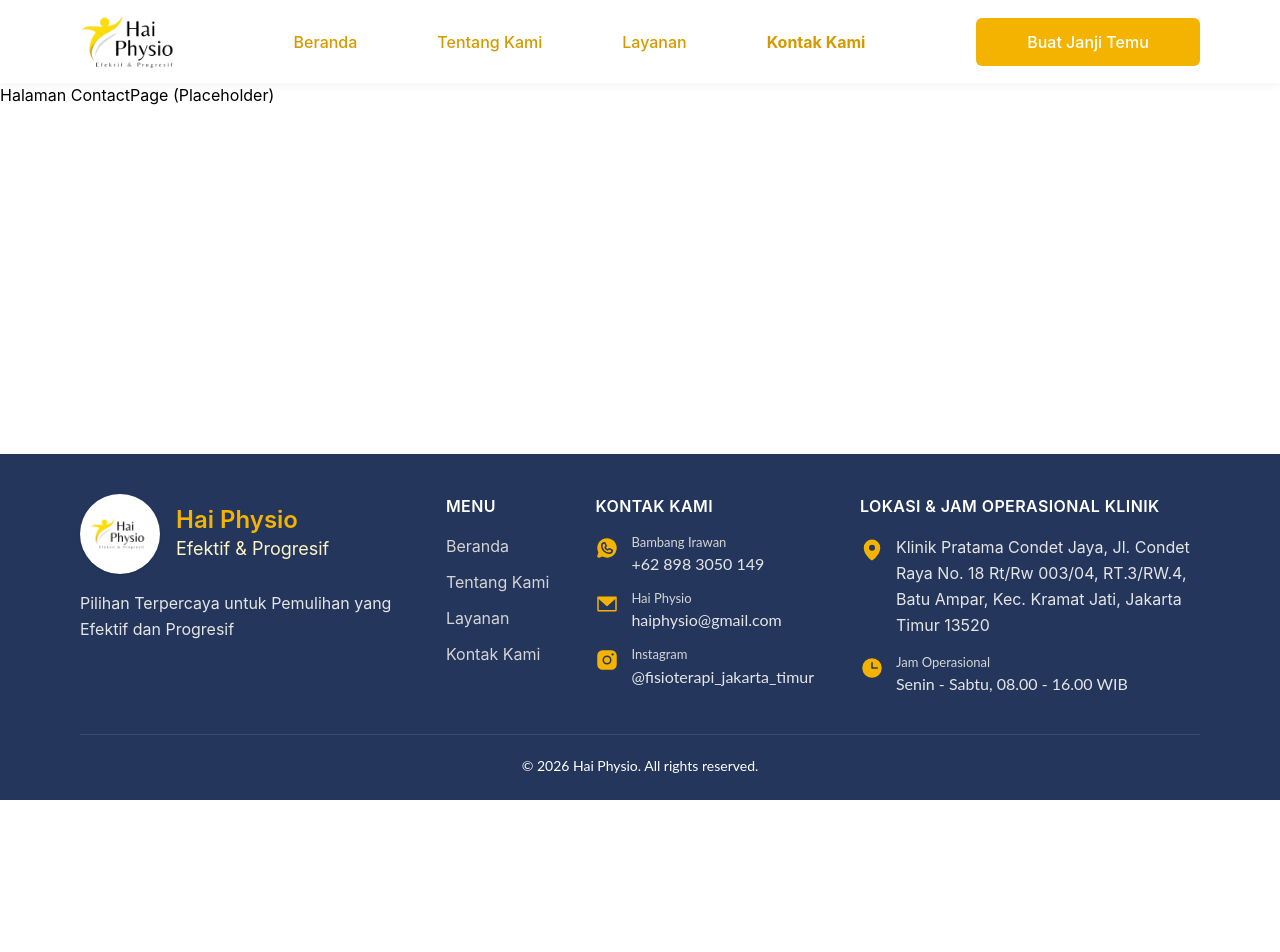
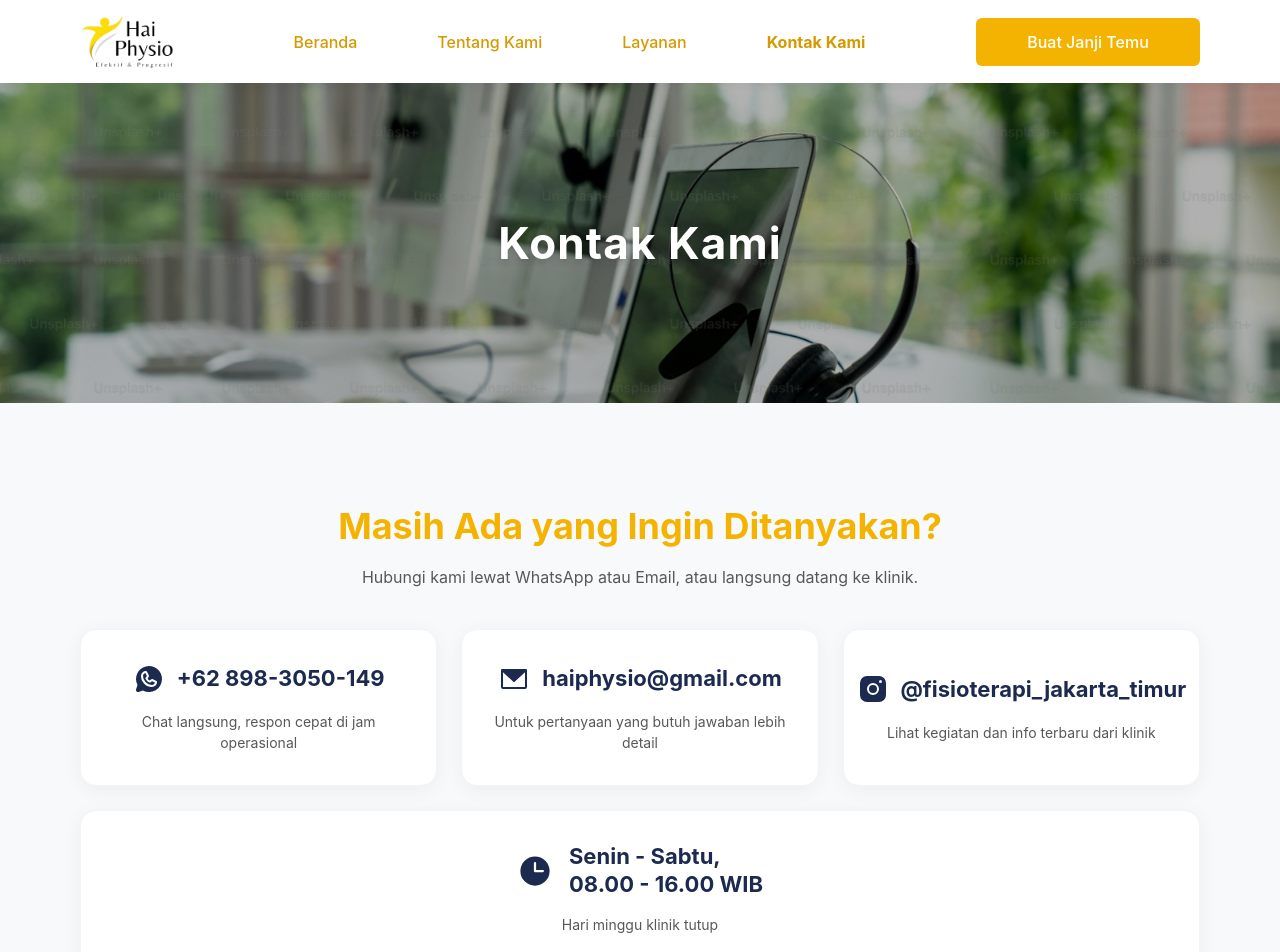
Before and after one commit to dezel21/web-HaiPhysio, a Next.js app: page /kontak in a window 1280 px wide. Shown: the top 952 px of the page. Before the commit the page ends 800 px from the top, so only its background shows below. Built offline with nearby package versions, Linux system fonts and the light colour scheme.

Commit message:
feat: complete slicing for Kontak Kami page

```diff
--- a/src/app/kontak/page.tsx
+++ b/src/app/kontak/page.tsx
@@ -1,3 +1,176 @@
-export default function ContactPage() {
-  return <div>Halaman ContactPage (Placeholder)</div>;
+"use client";
+
+import Image from "next/image";
+import Link from "next/link";
+import {
+  Clock,
+  WhatsappLogo,
+  EnvelopeSimple,
+  InstagramLogo
+} from "@phosphor-icons/react";
+
+export default function KontakKami() {
+  const isLoggedIn = false;
+
+  return (
+    <div className="w-full flex flex-col min-h-screen">
+
+      {/* 1. HERO BANNER KONTAK */}
+      <section className="relative w-full h-[240px] md:h-[320px] flex items-center justify-center">
+        <Image
+          src="/hero-kontak.png"
+          alt="Banner Kontak Hai Physio"
+          fill
+          priority
+          sizes="100vw"
+          className="object-cover object-center"
+        />
+        <div className="absolute inset-0 bg-black/30"></div>
+
+        <h1 className="relative z-10 text-[32px] md:text-[44px] font-bold text-white tracking-wide drop-shadow-md">
+          Kontak Kami
+        </h1>
+      </section>
+
+      {/* 2. SECTION HUBUNGI KAMI */}
+      <section className="w-full bg-[#F8F9FA] py-16 md:py-24">
+        <div className="w-full max-w-[1440px] mx-auto px-5 md:px-[80px] flex flex-col gap-10">
+
+          {/* Header Judul */}
+          <div className="flex flex-col items-center text-center gap-3">
+            <h2 className="text-[28px] md:text-[36px] font-bold text-[#F5B301]">
+              Masih Ada yang Ingin Ditanyakan?
+            </h2>
+            <p className="text-[#585858] text-[16px] max-w-[600px]">
+              Hubungi kami lewat WhatsApp atau Email, atau langsung datang ke klinik.
+            </p>
+          </div>
+
+          {/* Grid Cards (Copy-paste dari Beranda) */}
+          <div className="grid grid-cols-1 md:grid-cols-3 gap-6">
+
+            {/* Card WhatsApp */}
+            <Link
+              href="https://wa.me/628983050149"
+              target="_blank"
+              className="flex flex-col items-center justify-center text-center bg-white rounded-[16px] p-8 shadow-[0_4px_20px_rgb(0,0,0,0.05)] border border-gray-100 gap-4 hover:shadow-md transition-shadow"
+            >
+              <div className="flex items-center gap-3">
+                <WhatsappLogo size={32} weight="fill" color="#1b2a4e" />
+                <span className="text-[#1b2a4e] text-[20px] md:text-[22px] font-bold">+62 898-3050-149</span>
+              </div>
+              <p className="text-[#585858] text-[14px]">Chat langsung, respon cepat di jam operasional</p>
+            </Link>
+
+            {/* Card Email */}
+            <Link
+              href="mailto:haiphysio@gmail.com"
+              className="flex flex-col items-center justify-center text-center bg-white rounded-[16px] p-8 shadow-[0_4px_20px_rgb(0,0,0,0.05)] border border-gray-100 gap-4 hover:shadow-md transition-shadow"
+            >
+              <div className="flex items-center gap-3">
+                <EnvelopeSimple size={32} weight="fill" color="#1b2a4e" />
+                <span className="text-[#1b2a4e] text-[20px] md:text-[22px] font-bold">haiphysio@gmail.com</span>
+              </div>
+              <p className="text-[#585858] text-[14px]">Untuk pertanyaan yang butuh jawaban lebih detail</p>
+            </Link>
+
+            {/* Card Instagram */}
+            <Link
+              href="https://instagram.com/fisioterapi_jakarta_timur"
+              target="_blank"
+              className="flex flex-col items-center justify-center text-center bg-white rounded-[16px] p-8 shadow-[0_4px_20px_rgb(0,0,0,0.05)] border border-gray-100 gap-4 hover:shadow-md transition-shadow"
+            >
+              <div className="flex items-center gap-3">
+                <InstagramLogo size={32} weight="fill" color="#1b2a4e" />
+                <span className="text-[#1b2a4e] text-[20px] md:text-[22px] font-bold">@fisioterapi_jakarta_timur</span>
+              </div>
+              <p className="text-[#585858] text-[14px]">Lihat kegiatan dan info terbaru dari klinik</p>
+            </Link>
+
+            {/* Card Jam Operasional (Span 3 Kolom) */}
+            <div className="md:col-span-3 flex flex-col items-center justify-center text-center bg-white rounded-[16px] p-8 shadow-[0_4px_20px_rgb(0,0,0,0.05)] border border-gray-100 gap-4">
+              <div className="flex items-center gap-4">
+                <Clock size={36} weight="fill" color="#1b2a4e" />
+                <span className="text-[#1b2a4e] text-[20px] md:text-[22px] font-bold text-left leading-tight">
+                  Senin - Sabtu,<br/>08.00 - 16.00 WIB
+                </span>
+              </div>
+              <p className="text-[#585858] text-[14px]">Hari minggu klinik tutup</p>
+            </div>
+
+          </div>
+
+          {/* Tombol CTA Buat Janji Temu */}
+          <Link
+            href={isLoggedIn ? "/booking" : "/login"}
+            className="w-full h-[56px] flex items-center justify-center gap-2 bg-[#F5B301] hover:bg-[#dda101] text-white font-semibold text-[16px] rounded-[12px] transition-colors mt-2"
+          >
+            Buat Janji Temu
+          </Link>
+
+        </div>
+      </section>
+
+      {/* 3. SECTION LOKASI KLINIK (Copy-paste dari Beranda) */}
+      <section className="w-full bg-[#F8F9FA] pb-16 md:pb-24">
+        <div className="w-full max-w-[1440px] mx-auto px-5 md:px-[80px]">
+
+          <div className="w-full bg-[#F5B301] rounded-[24px] md:rounded-[32px] p-6 md:p-12 flex flex-col items-center gap-8 shadow-md">
+
+            <div className="flex flex-col items-center text-center gap-3 w-full max-w-[800px]">
+              <h2 className="text-[28px] md:text-[36px] font-bold text-white">
+                Lokasi Klinik Kami
+              </h2>
+              <p className="text-white/90 text-[14px] md:text-[16px] leading-relaxed">
+                Klinik Pratama Condet Jaya, Jalan Raya Condet No. 18, Batu Ampar, Kramat Jati, Jakarta Timur.
+              </p>
+            </div>
+
+            <div className="relative w-full h-[400px] md:h-[500px] rounded-[16px] md:rounded-[20px] overflow-hidden shadow-inner bg-gray-200">
+
+              <iframe
+                src="https://maps.google.com/maps?q=Klinik%20Fisioterapi%20Hai%20Physio&t=&z=15&ie=UTF8&iwloc=&output=embed"
+                width="100%"
+                height="100%"
+                style={{ border: 0 }}
+                allowFullScreen={false}
+                loading="lazy"
+                referrerPolicy="no-referrer-when-downgrade"
+                className="absolute inset-0 w-full h-full z-0"
+              ></iframe>
+
+              <div className="absolute bottom-4 left-4 md:bottom-8 md:left-8 z-10 bg-white p-4 md:p-5 rounded-xl shadow-[0_4px_20px_rgb(0,0,0,0.15)] flex items-center justify-between gap-6 max-w-[340px] md:max-w-[400px]">
+
+                <div className="flex flex-col gap-1.5">
+                  <span className="font-bold text-[#1b2a4e] text-[15px]">Klinik Fisioterapi Hai Physio</span>
+                  <span className="text-[#585858] text-[12px] leading-relaxed">
+                    Jl. Raya Condet No. 18, Batu Ampar, Kec. Kramat Jati, Kota Jakarta Timur, Daerah Khusus Ibukota Jakarta 13520
+                  </span>
+                  <span className="text-[#F5B301] text-[12px] font-bold flex items-center gap-1 mt-1">
+                    4.9
+                    <span className="tracking-widest">★★★★★</span>
+                    <span className="text-gray-400 font-normal">(187)</span>
+                  </span>
+                </div>
+
+                <Link
+                  href="https://www.google.com/maps/dir/?api=1&destination=Klinik+Fisioterapi+Hai+Physio"
+                  target="_blank"
+                  className="flex flex-col items-center justify-center gap-1 text-[#2563EB] hover:text-[#1D4ED8] transition-colors shrink-0 px-2"
+                >
+                  <svg xmlns="http://www.w3.org/2000/svg" width="28" height="28" fill="currentColor" viewBox="0 0 256 256">
+                    <path d="M234.33,126.11l-96-96a8,8,0,0,0-11.31,0l-96,96a8,8,0,0,0,11.31,11.31L128,51.31l85.66,85.66a8,8,0,0,0,11.31-11.31ZM184,152a8,8,0,0,0-8,8v24H128a40,40,0,0,0-40,40v16a8,8,0,0,0,16,0v-16a24,24,0,0,1,24-24h48V224a8,8,0,0,0,13.66,5.66l32-32a8,8,0,0,0,0-11.32l-32-32A8,8,0,0,0,184,152Z"></path>
+                  </svg>
+                  <span className="text-[13px] font-bold">Rute</span>
+                </Link>
+
+              </div>
+            </div>
+
+          </div>
+        </div>
+      </section>
+
+    </div>
+  );
 }
```
Also changed, not shown: public/hero-kontak.png (added).
